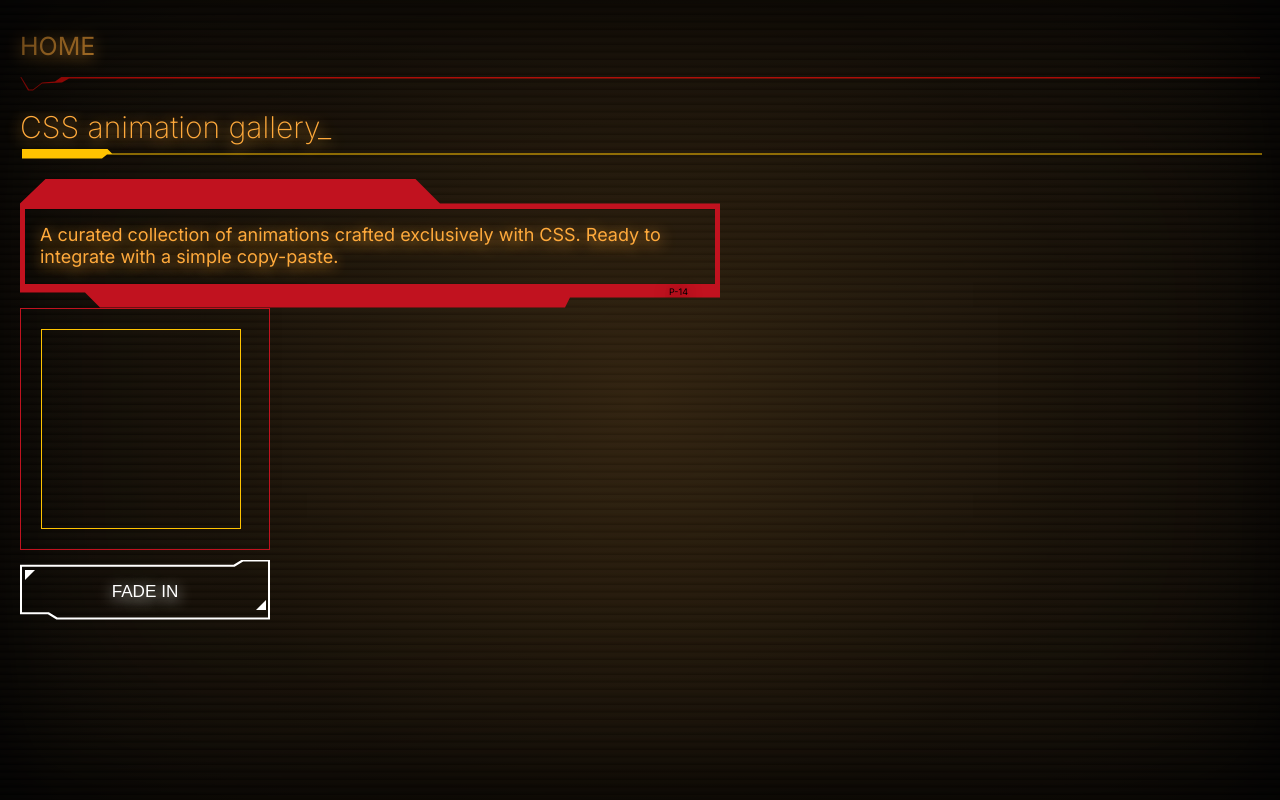
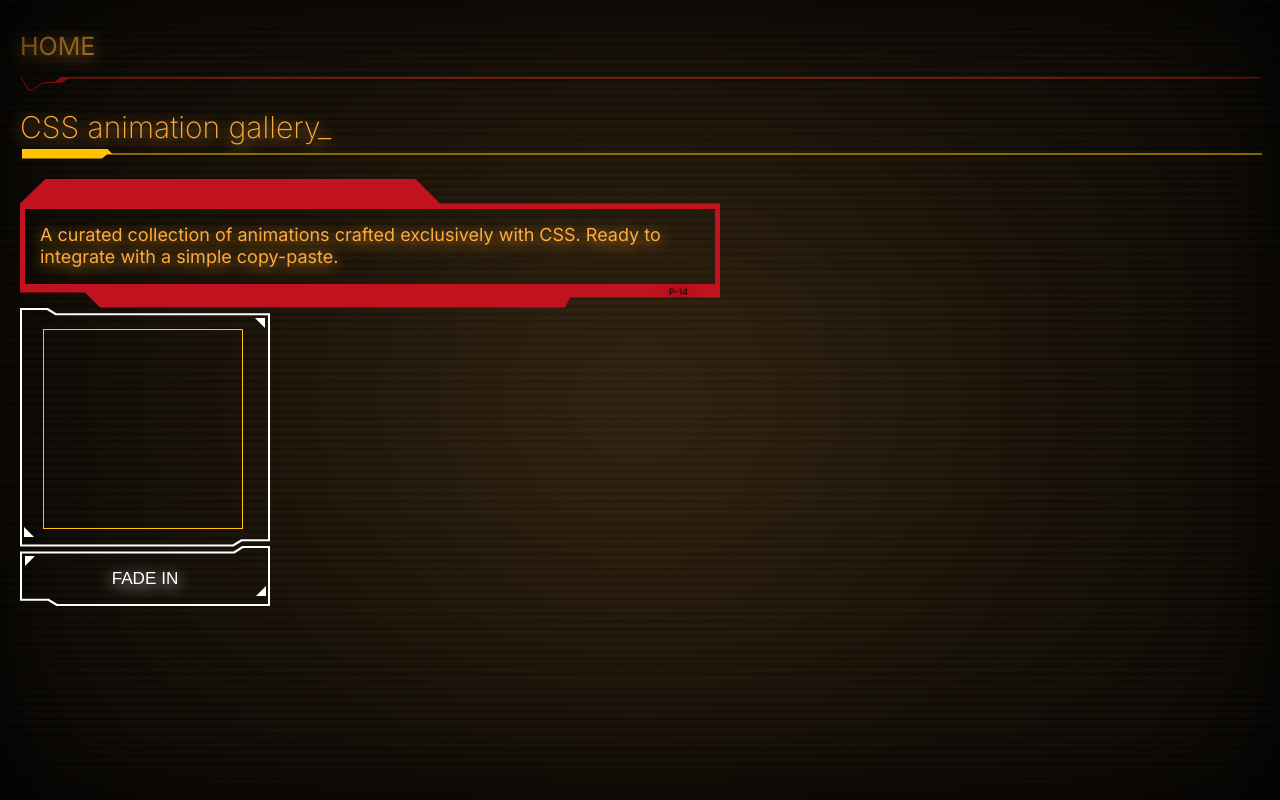
Before and after one commit to Andriikryl/animation, a Next.js app: page / in a window 1280 px wide. Built offline with nearby package versions, Linux system fonts and the light colour scheme.

Commit message:
add wrapper component

```diff
--- a/src/components/FadeIn/style.module.css
+++ b/src/components/FadeIn/style.module.css
@@ -1,4 +1,6 @@
 .box{
+    position: relative;
+    z-index: 200;
     width: 200px;
     height: 200px;
     border: 1px solid #ffc300;
--- a/src/components/animationWrapper/AnimationWrapper.tsx
+++ b/src/components/animationWrapper/AnimationWrapper.tsx
@@ -16,7 +16,11 @@ export default function AnimationWrapper({
 }: AnimationWrapperProps) {
   return (
     <div className={styles.wrapper}>
-      <div className={styles.box__container}>{children}</div>
+      <div className={styles.box__container}>
+        {children}
+        <span className={styles.artButtonAngleLeft} />
+        <span className={styles.artButtonAngleRight} />
+      </div>
       <Button> {nameLink}</Button>
     </div>
   );
--- a/src/components/animationWrapper/style.module.css
+++ b/src/components/animationWrapper/style.module.css
@@ -2,15 +2,97 @@
     max-width: 250px;
 }
 .box__container{
-    padding: 20px;
-    border: 1px solid #c1121f;
-    max-width: 250px;
-    margin-block-end: 10px;
+    --size-height: 0.3571rem;
+    --size-top: 1.8571rem;
+    --size-bottom: 2.4286rem;
+    --size-border: 2px;
+    transform: matrix(-1, 0, 0, 1, 0, 0);
+    width: 100% !important;
+    height: 100% !important;
+    border: none;
+    box-shadow: none;
+    font: 1.1429rem/1rem 'NeueMachina', sans-serif;
+    background: none;
+    color: white;
+    padding: 1.4286rem 1.7857rem 1.1429rem;
+    transition: all 0.6s;
+    cursor: pointer;
+    position: relative;
+    height: 4rem;
+    text-transform: uppercase;
 }
 
-.link{
-    text-decoration: none;
-    color: inherit;
-    font-size: 20px;
-    text-transform: uppercase;
+.artButtonText {
+    position: relative;
+    z-index: 2;
 }
+.box__container::before {
+    content: '';
+    position: absolute;
+    top: 0;
+    left: 0;
+    display: block;
+    width: 100%;
+    height: 100%;
+    z-index: 1;
+    transition: all 0.6s;
+    clip-path: polygon(
+        0 0.3571rem,
+        calc(100% - var(--size-bottom)) 0.3571rem,
+        calc(100% - var(--size-top)) 0,
+        100% 0,
+        100% 100%,
+        2.4286rem 100%,
+        1.8571rem calc(100% - var(--size-height)),
+        0 calc(100% - var(--size-height)),
+        0 calc(100% - var(--size-border) - var(--size-height)),
+        calc(var(--size-top) + 1px) calc(100% - var(--size-border) - var(--size-height)),
+        calc(var(--size-bottom) + 1px) calc(100% - var(--size-border)),
+        calc(100% - var(--size-border)) calc(100% - var(--size-border)),
+        calc(100% - var(--size-border)) 2px,
+        calc(100% - var(--size-top) + var(--size-border) - 1px) calc(var(--size-border)),
+        calc(100% - var(--size-bottom) + var(--size-border) - 1px) calc(var(--size-height) + var(--size-border)),
+        2px calc(var(--size-height) + var(--size-border)),
+        2px calc(100% - var(--size-border) - var(--size-height)),
+        0 calc(100% - var(--size-border) - var(--size-height))
+      );
+    background: white;
+}
+.box__container::after {
+    content: '';
+    position: absolute;
+    top: 0;
+    left: 0;
+    right: 0;
+    bottom: 0;
+    display: block;
+    z-index: 0;
+    transition: all 0.6s;
+    clip-path: polygon(0 0.3571rem, calc(100% - var(--size-bottom)) 0.3571rem, calc(100% - var(--size-top)) 0, 100% 0, 100% 100%, 2.4286rem 100%, 1.8571rem calc(100% - var(--size-height)), 0 calc(100% - var(--size-height)));
+}
+.artButtonAngleLeft {
+    position: absolute;
+    top: 10px;
+    left: 4.5px;
+    width: 0;
+    height: 0;
+    z-index: 1;
+    border-top: 10px solid white;
+    border-right: 10px solid transparent;
+    transition: all 0.6s;
+}
+.artButtonAngleRight {
+    position: absolute;
+    bottom: 10px;
+    right: 4.5px;
+    width: 0;
+    height: 0;
+    z-index: 1;
+    border-bottom: 10px solid white;
+    border-left: 10px solid transparent;
+    transition: all 0.6s;
+}
+.artButtonType {
+    font-weight: bold;
+    color: black;
+}
```
